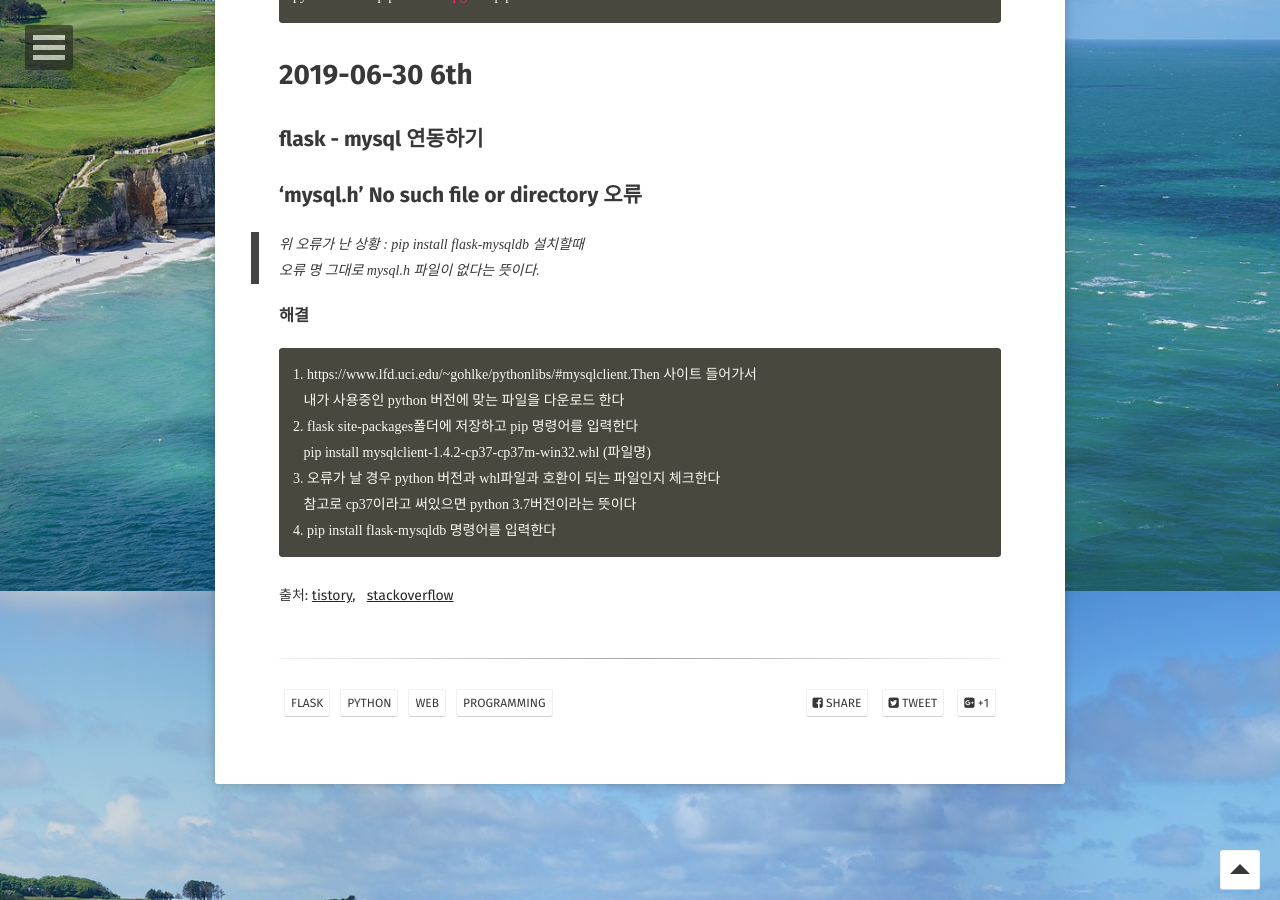
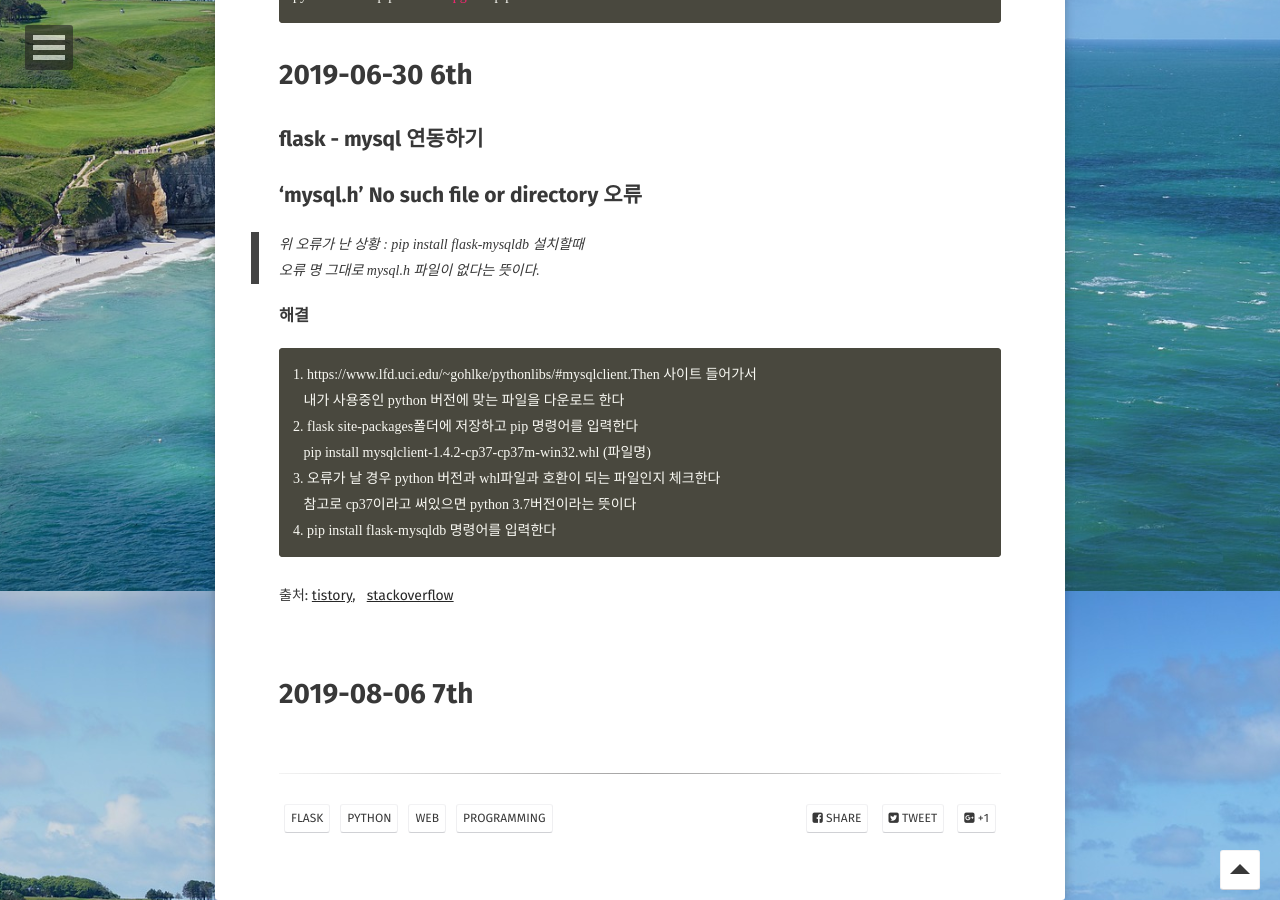
Before and after one commit to Jungjihyuk/JH_Life, a Jekyll site: the page built from _posts/2019-05-18-flask.md, in a window 1280 px wide and 900 px high, scrolled down 12909 px. Built offline with Jekyll 4.4.1, drawn with Linux system fonts in a browser that asks for light colours; some web fonts are replaced; comment, search, counter and statistics services are not loaded.

Commit message:
update 7th

```diff
--- a/_posts/2019-05-18-flask.md
+++ b/_posts/2019-05-18-flask.md
@@ -515,3 +515,8 @@
 
 
 출처: [tistory](https://lemontia.tistory.com/756), &nbsp; [stackoverflow](https://stackoverflow.com/questions/51228228/cannot-install-flask-mysqldb)<br>
+
+
+<br>
+
+# 2019-08-06 7th
```
